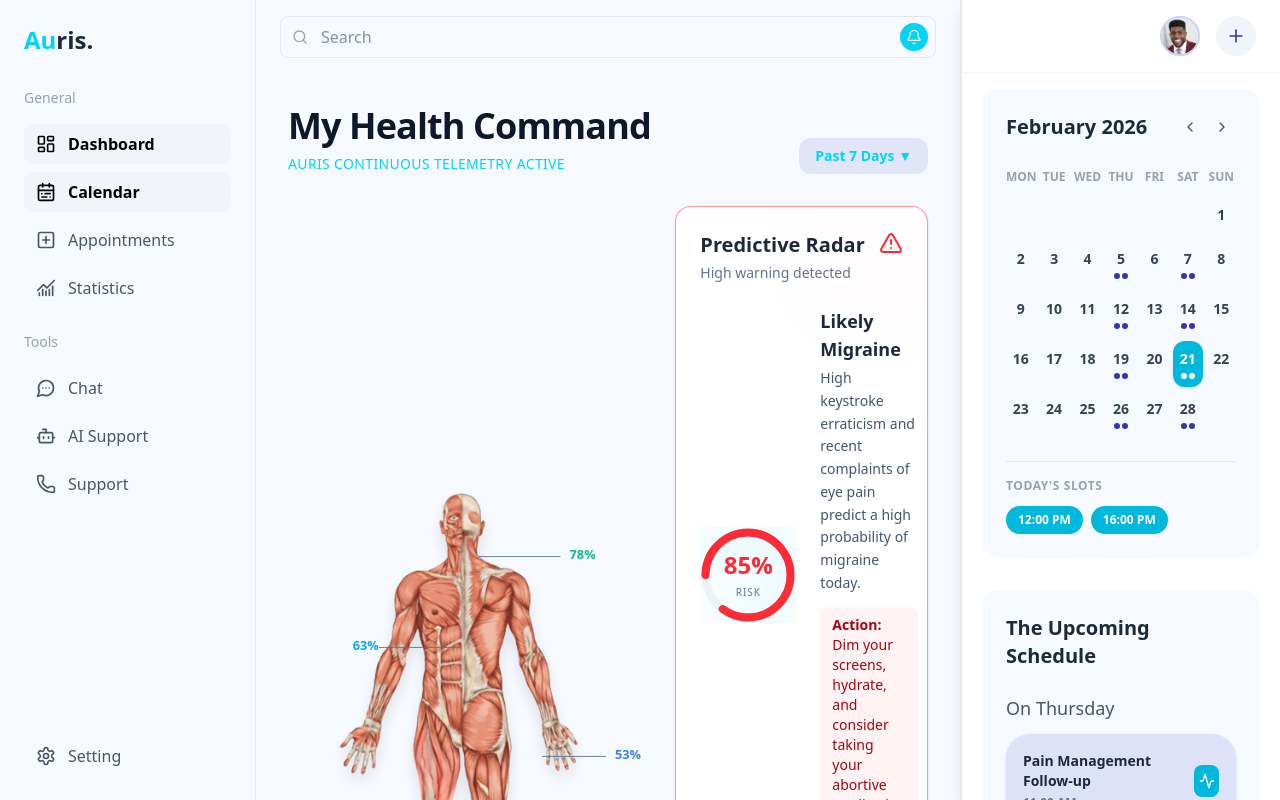
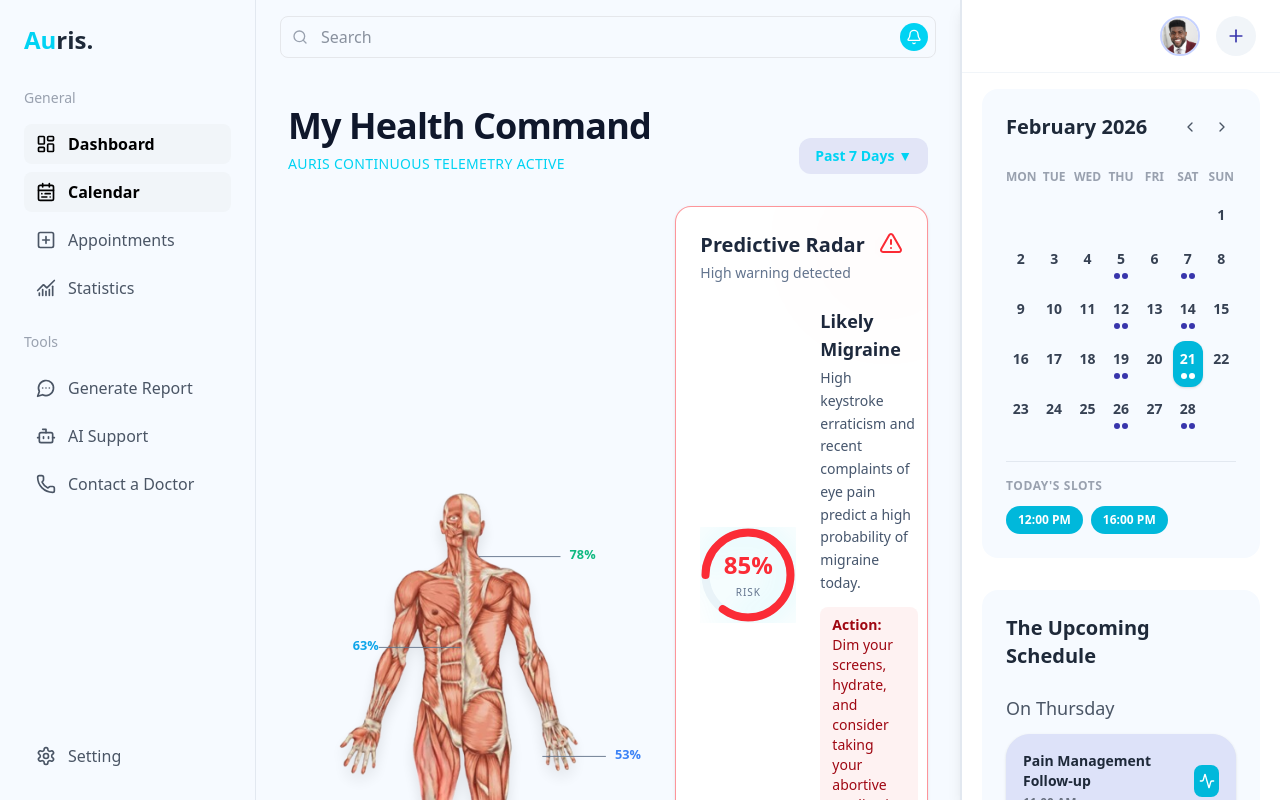
Before and after one commit to Kars07/Aurus, a React (Vite) app in the folder frontend/: page / in a window 1280 px wide. Built offline with nearby package versions, Linux system fonts and the light colour scheme; no server answers.

Commit message:
Ai agent working

```diff
--- a/frontend/src/components/layout/LeftSidebar.jsx
+++ b/frontend/src/components/layout/LeftSidebar.jsx
@@ -23,9 +23,9 @@ const LeftSidebar = () => {
   ];
 
   const navItemsTools = [
-    { icon: MessageCircleMore, label: "Chat", path: "/chat" },
+    { icon: MessageCircleMore, label: "Generate Report", path: "/chat" },
     { icon: Bot, label: "AI Support", path: "/ai-support" },
-    { icon: Phone, label: "Support", path: "#" },
+    { icon: Phone, label: "Contact a Doctor", path: "#" },
   ];
 
   return (
```
